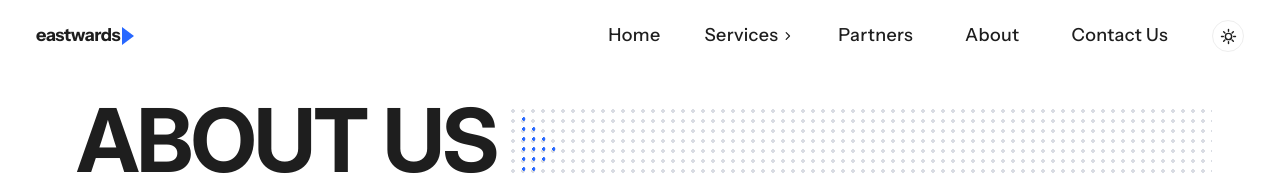
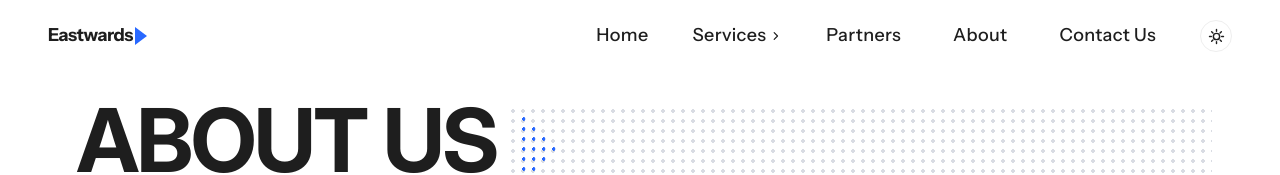
Before and after one commit to wajiha-kulsum/eastwards, a Next.js app: page /about in a window 1280 px wide. Shown: the top 175 px of the page. Built offline with nearby package versions, Linux system fonts and the light colour scheme.

Commit message:
Add 48px navbar insets and capitalize the wordmark

```diff
--- a/app/opengraph-image.tsx
+++ b/app/opengraph-image.tsx
@@ -36,7 +36,7 @@ export default function Image() {
               clipPath: "polygon(0% 0%, 100% 50%, 0% 100%)",
             }}
           />
-          <div style={{ fontSize: 44 }}>eastwards</div>
+          <div style={{ fontSize: 44 }}>Eastwards</div>
         </div>
 
         <div
--- a/components/Navbar.tsx
+++ b/components/Navbar.tsx
@@ -46,14 +46,14 @@ export function Navbar() {
     <header className="relative z-50 w-full bg-page transition-colors duration-300">
       <nav
         aria-label="Main navigation"
-        className="flex h-[60px] w-full items-center gap-7 px-[36px] sm:h-[68px] sm:gap-8 lg:h-[72px] lg:gap-9"
+        className="flex h-[60px] w-full items-center gap-7 px-[48px] sm:h-[68px] sm:gap-8 lg:h-[72px] lg:gap-9"
       >
         {/* Logo */}
         <Link
           href="/"
           className="flex shrink-0 items-center text-small font-bold tracking-[-0.5px] text-ink"
         >
-          eastwards
+          Eastwards
           <svg
             aria-hidden="true"
             viewBox="0 0 12 18"
```
